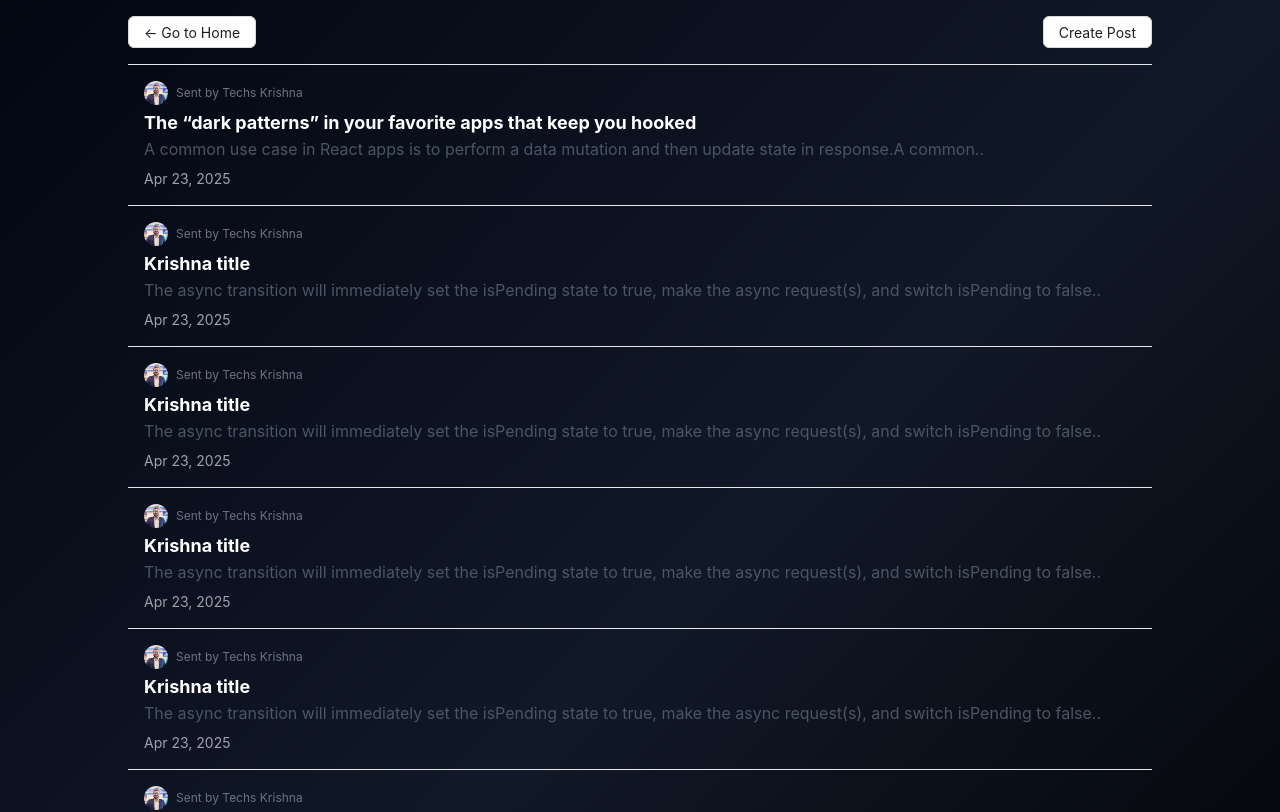
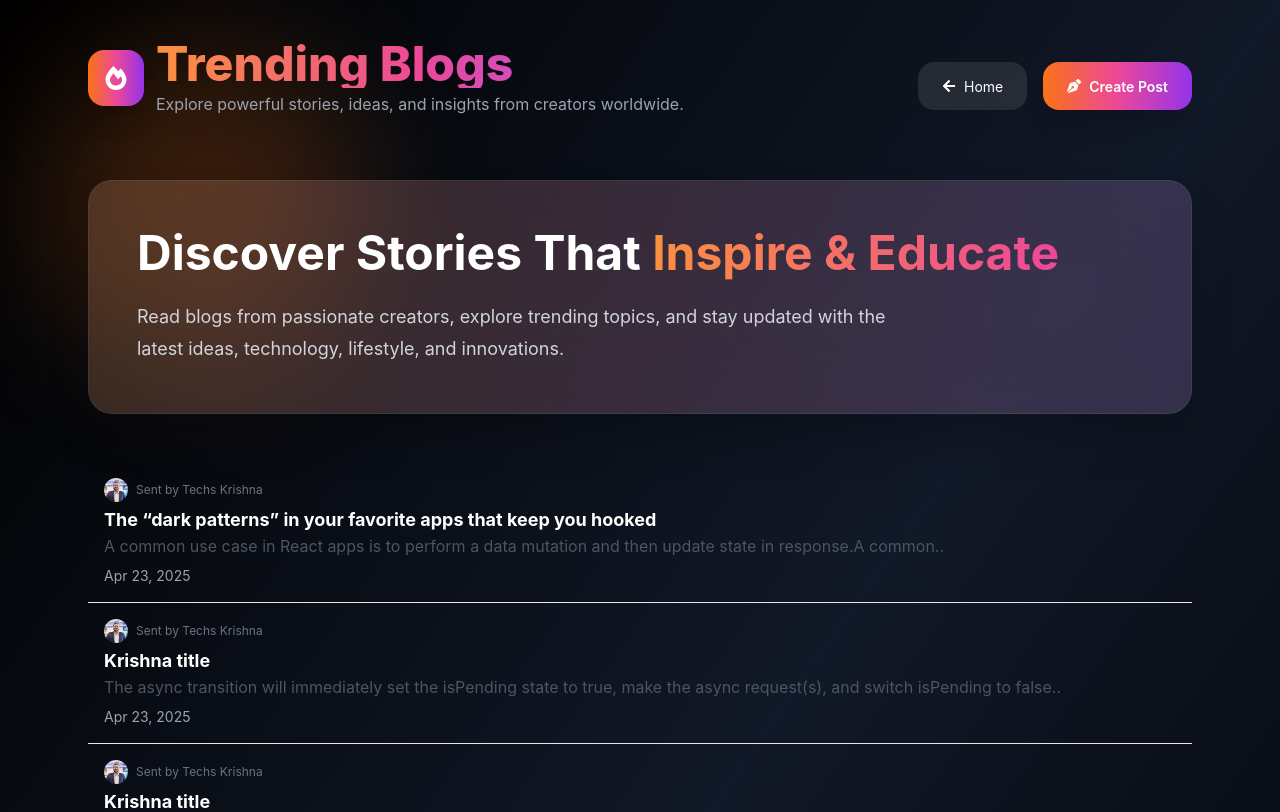
Before and after one commit to krishh743/Krishna_blogs_App, a Next.js app: page /all-pages/categories-blogs in a window 1280 px wide. Shown: the top 812 px of the page. Built offline with nearby package versions, Linux system fonts and the light colour scheme.

Commit message:
pages and routes changes

```diff
--- a/app/all-pages/categories-blogs/page.tsx
+++ b/app/all-pages/categories-blogs/page.tsx
@@ -1,120 +1,111 @@
 "use client";
+
+import React from "react";
+import { useRouter } from "next/navigation";
 
 import { BlogCard } from "@/app/components/BlogCard";
 import { blogsData } from "@/app/data/blogs";
-import React from "react";
-import { useRouter } from "next/navigation";
 import Pagination from "@/app/components/pagination/Pagination";
+
 import { Button } from "antd";
 
-function page() {
+import { FaArrowLeft, FaPenNib, FaFireAlt } from "react-icons/fa";
+
+function Page() {
   const router = useRouter();
+
   return (
-    <main className="max-w-5xl mx-auto">
-      {/* <NewsletterHeader /> */}
-      <div className="flex justify-between py-4 gap-4 items-center">
+    <main className="min-h-screen bg-gradient-to-br from-black via-gray-900 to-black text-white relative overflow-hidden">
+      {/* Background Glow */}
+      <div className="absolute top-10 left-10 w-80 h-80 bg-orange-500/20 blur-3xl rounded-full"></div>
 
+      <div className="absolute bottom-10 right-10 w-80 h-80 bg-pink-500/20 blur-3xl rounded-full"></div>
+
+      {/* Container */}
+      <div className="relative z-10 max-w-6xl mx-auto px-4 md:px-6 py-10">
+        {/* Top Header */}
+        <div className="flex flex-col lg:flex-row justify-between items-center gap-6 mb-12">
+          {/* Left Content */}
+          <div>
+            <div className="flex items-center gap-3 mb-4">
+              <div className="w-14 h-14 rounded-2xl bg-gradient-to-r from-orange-500 via-pink-500 to-purple-600 flex items-center justify-center shadow-xl">
+                <FaFireAlt className="text-white text-2xl" />
+              </div>
+
+              <div>
+                <h1 className="text-4xl md:text-5xl font-extrabold bg-gradient-to-r from-orange-400 via-pink-500 to-purple-500 bg-clip-text text-transparent">
+                  Trending Blogs
+                </h1>
+
+                <p className="text-gray-400 mt-1">
+                  Explore powerful stories, ideas, and insights from creators
+                  worldwide.
+                </p>
+              </div>
+            </div>
+          </div>
+
+          {/* Buttons */}
+          <div className="flex items-center gap-4">
             <Button
-        onClick={()=>router.push("/")}
+              onClick={() => router.push("/")}
+              className="!h-12 !rounded-2xl !border-0 !bg-white/10 !px-6 !text-white backdrop-blur-xl hover:!bg-orange-500 hover:!text-white transition duration-300"
             >
-          ← Go to Home
+              <div className="flex items-center gap-2">
+                <FaArrowLeft />
+                Home
+              </div>
             </Button>
 
             <Button
               onClick={() => router.push("/Admin-pages/create-post")}
+              className="!h-12 !rounded-2xl !border-0 !bg-gradient-to-r !from-orange-500 !via-pink-500 !to-purple-600 !px-6 !font-semibold !text-white shadow-xl hover:scale-105 transition duration-300"
             >
+              <div className="flex items-center gap-2">
+                <FaPenNib />
                 Create Post
+              </div>
             </Button>
           </div>
-      <div className="border-t">
+        </div>
+
+        {/* Hero Banner */}
+        <div className="relative overflow-hidden rounded-3xl border border-white/10 bg-white/10 backdrop-blur-2xl p-8 md:p-12 shadow-2xl mb-12">
+          <div className="absolute inset-0 bg-gradient-to-r from-orange-500/10 via-pink-500/10 to-purple-500/10"></div>
+
+          <div className="relative z-10">
+            <h2 className="text-3xl md:text-5xl font-bold leading-tight mb-6">
+              Discover Stories That
+              <span className="bg-gradient-to-r from-orange-400 to-pink-500 bg-clip-text text-transparent">
+                {" "}
+                Inspire & Educate
+              </span>
+            </h2>
+
+            <p className="text-lg text-gray-300 max-w-3xl leading-8">
+              Read blogs from passionate creators, explore trending topics, and
+              stay updated with the latest ideas, technology, lifestyle, and
+              innovations.
+            </p>
+          </div>
+        </div>
+
+        {/* Blog Cards ,grid grid-cols-1 md:grid-cols-2 gap-8*/}
+        <div className="">
           {blogsData.map((blog) => (
             <BlogCard key={blog.slug} blog={blog} />
           ))}
         </div>
-      <div>
-        <Pagination/>
+
+        {/* Pagination */}
+        <div className="flex justify-center mt-16">
+          <div className="rounded-2xl border border-white/10 bg-white/10 backdrop-blur-xl px-6 py-4 shadow-xl">
+            <Pagination />
+          </div>
+        </div>
       </div>
     </main>
   );
 }
 
-export default page;
-
-// import React from 'react';
-// import * as XLSX from 'xlsx';
-// import { saveAs } from 'file-saver';
-// import { useRouter } from 'next/navigation';
-// import { Navigation } from '@/app/components/header/Navigation';
-
-// function BlogsCategories() {
-//   const router = useRouter();
-
-//   const data = [
-//     { Name: 'John Doe', Age: 28, Department: 'HR' },
-//     { Name: 'Jane Smith', Age: 34, Department: 'IT' },
-//     { Name: 'Sam Wilson', Age: 40, Department: 'Finance' },
-//   ];
-
-//   const handleDownload = () => {
-//     const worksheet = XLSX.utils.json_to_sheet(data);
-//     const workbook = XLSX.utils.book_new();
-//     XLSX.utils.book_append_sheet(workbook, worksheet, 'MIS Report');
-
-//     const timestamp = new Date().toISOString().replace(/[:.]/g, '-');
-//     const fileName = `MIS_Report_${timestamp}.xlsx`;
-
-//     const excelBuffer = XLSX.write(workbook, { bookType: 'xlsx', type: 'array' });
-//     const blob = new Blob([excelBuffer], { type: 'application/octet-stream' });
-//     saveAs(blob, fileName);
-//   };
-
-//   return (
-//     <div>
-//       <Navigation />
-
-//       <div className="relative px-6 py-10 mt-20">
-
-//         <button
-//           onClick={() => router.back()}
-//           className="absolute top-4 right-4 bg-blue-600 text-white px-4 py-2 rounded-md hover:bg-blue-700 transition"
-//         >
-//           Go Back
-//         </button>
-
-//         <h2 className="text-2xl font-semibold mb-6">MIS Report</h2>
-
-//         {/* Table */}
-//         <div className="overflow-x-auto">
-//           <table className="min-w-full border border-gray-300 rounded-md">
-//             <thead className="bg-gray-100">
-//               <tr>
-//                 <th className="px-4 py-2 border">Name</th>
-//                 <th className="px-4 py-2 border">Age</th>
-//                 <th className="px-4 py-2 border">Department</th>
-//               </tr>
-//             </thead>
-//             <tbody>
-//               {data.map((row, index) => (
-//                 <tr key={index} className="hover:bg-gray-50">
-//                   <td className="px-4 py-2 border">{row.Name}</td>
-//                   <td className="px-4 py-2 border">{row.Age}</td>
-//                   <td className="px-4 py-2 border">{row.Department}</td>
-//                 </tr>
-//               ))}
-//             </tbody>
-//           </table>
-//         </div>
-
-//         {/* Download Button */}
-//         <button
-//           onClick={handleDownload}
-//           className="mt-6 bg-green-600 text-white px-6 py-2 rounded-md hover:bg-green-700 transition"
-//         >
-//           Download Excel
-//         </button>
-//       </div>
-//     </div>
-//   );
-// }
-
-// export default BlogsCategories;
+export default Page;
--- /dev/null
+++ b/app/api/register/route.ts
@@ -0,0 +1,46 @@
+import { NextResponse } from "next/server";
+
+import bcrypt from "bcryptjs";
+
+import connectMongoDB from "@/app/lib/mongodb";
+import User from "@/app/models/users";
+
+export async function POST(req: Request) {
+  try {
+    const { name, email, password } = await req.json();
+
+    await connectMongoDB();
+
+    // check existing user
+    const existingUser = await User.findOne({ email });
+
+    if (existingUser) {
+      return NextResponse.json(
+        { error: "User already exists" },
+        { status: 400 }
+      );
+    }
+
+    // hash password
+    const hashedPassword = await bcrypt.hash(password, 10);
+
+    // create user
+    await User.create({
+      name,
+      email,
+      password: hashedPassword,
+    });
+
+    return NextResponse.json(
+      { message: "User registered successfully" },
+      { status: 201 }
+    );
+  } catch (error) {
+    console.log(error);
+
+    return NextResponse.json(
+      { error: "Something went wrong" },
+      { status: 500 }
+    );
+  }
+}
```
Lines whose indentation alone changed are shown as unchanged.
